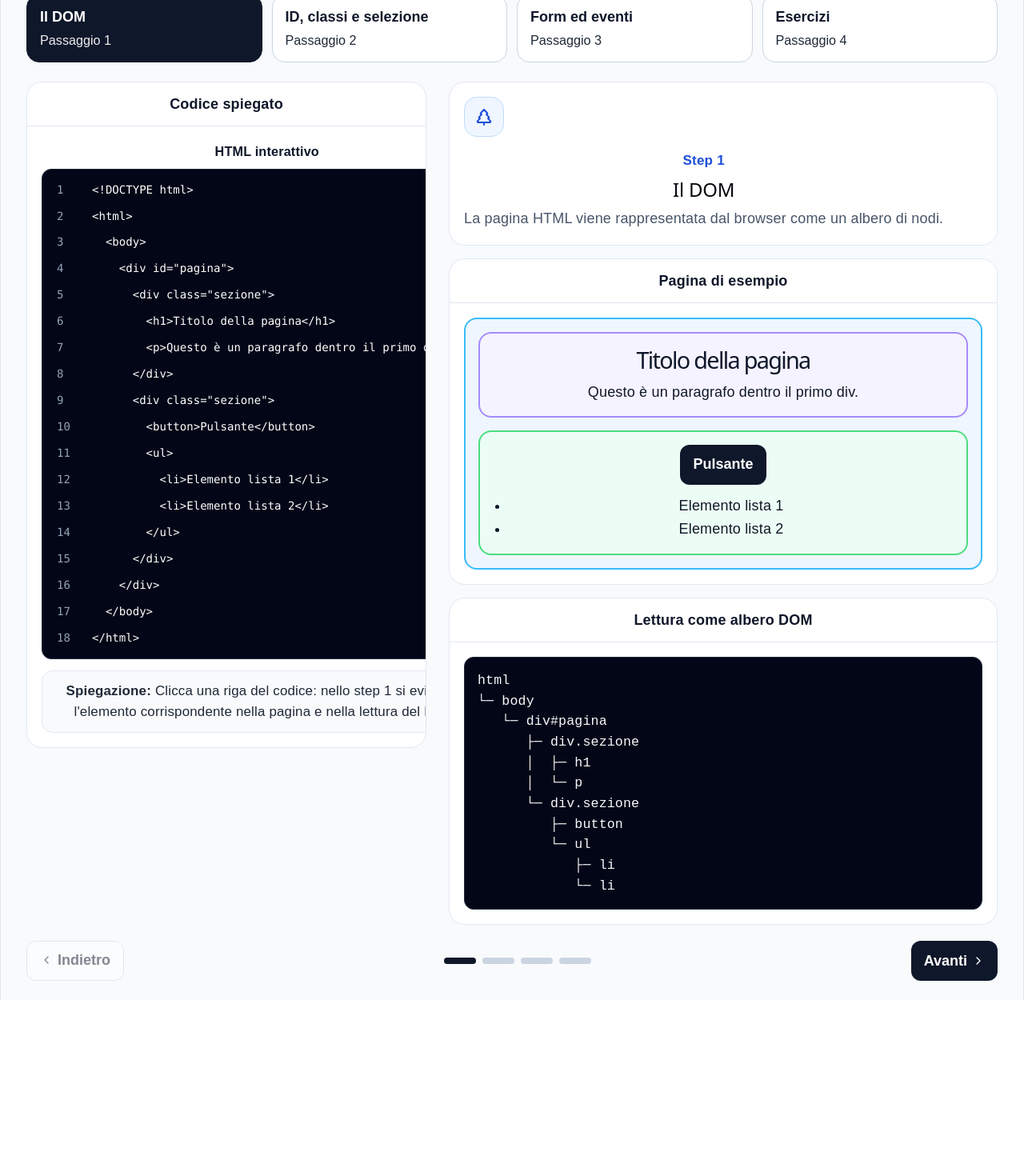
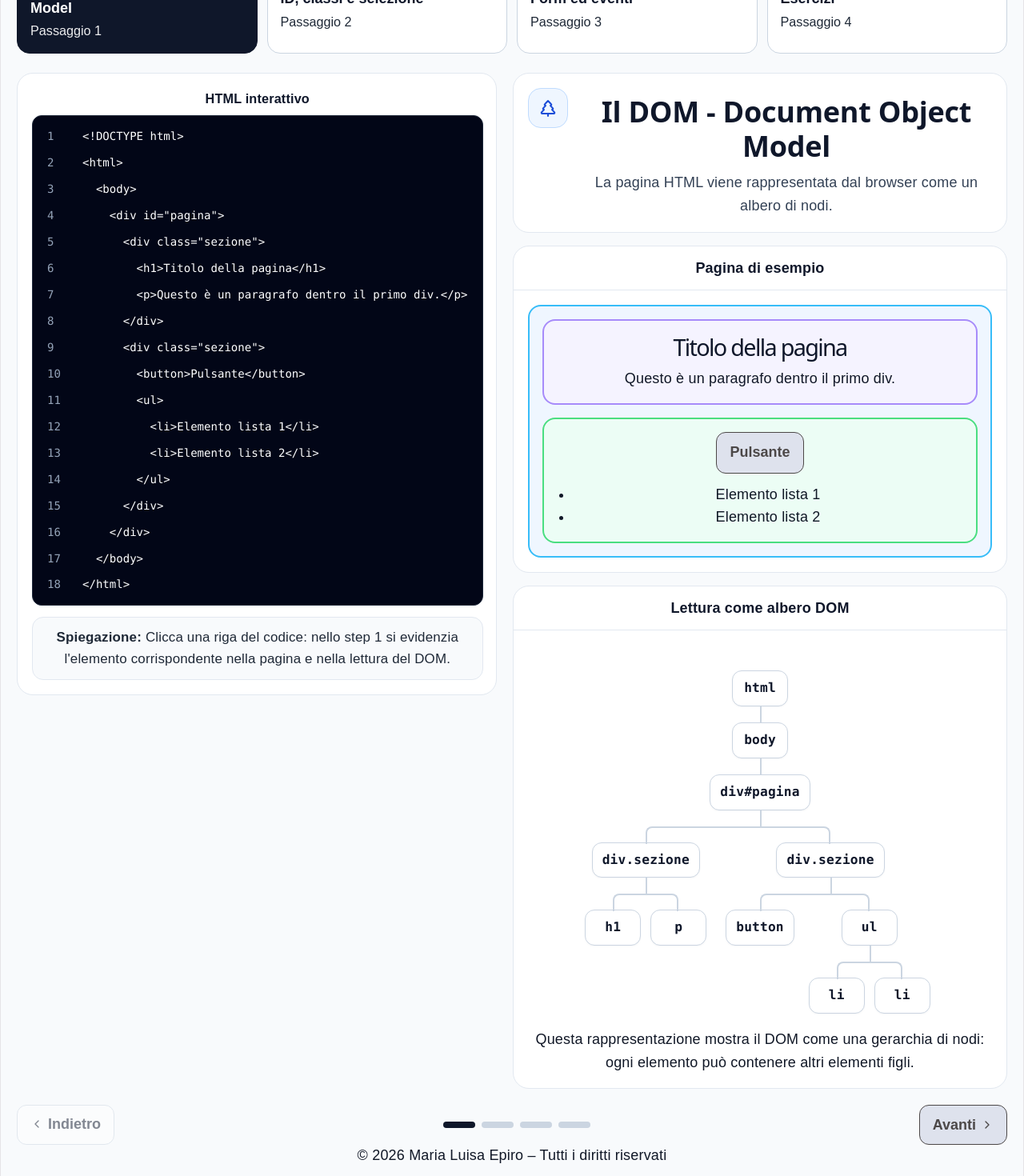
Before and after one commit to helloprofssa-web/wizard-dom, a React (Vite) app: page / in a window 1280 px wide. Shown: the part 220-1690 px from the top of the page at 80% size. Before the commit the page ends 1470 px from the top, so only its background shows below. Built offline with nearby package versions, Linux system fonts and the light colour scheme.

Commit message:
dom finale

```diff
--- a/src/App.css
+++ b/src/App.css
@@ -405,8 +405,9 @@ code {
 
 .demo-button,
 .primary-btn {
-  background: #0f172a;
-  color: white;
+  background: #dee2ed;
+  border: 1px solid rgb(76, 72, 72);
+  color: rgb(76, 72, 72);
 }
 
 .secondary-btn {
@@ -508,7 +509,7 @@ code {
 }
 
 .dom-highlight-button {
-  box-shadow: 0 0 0 4px rgba(59, 130, 246, 0.3);
+  box-shadow: 0 0 0 4px rgba(5, 82, 205, 0.3);
 }
 
 .dom-highlight-list {
@@ -619,3 +620,89 @@ button:disabled {
     flex-direction: column;
   }
 }
+
+.step-header-wrap {
+  display: flex;
+  gap: 16px;
+  align-items: flex-start;
+  flex-wrap: wrap;
+}
+
+.step-header-icon {
+  background: #eff6ff;
+  border: 1px solid #bfdbfe;
+  border-radius: 16px;
+  padding: 12px;
+  display: inline-flex;
+}
+
+.step-header-content {
+  min-width: 0;
+  flex: 1;
+}
+
+.step-heading-small {
+  margin: 0;
+  color: #1d4ed8;
+  font-weight: 700;
+  font-size: 0.95rem;
+}
+
+.step-heading-title {
+  margin: 8px 0 10px;
+  color: #0f172a;
+  font-size: 2rem;
+  font-weight: 700;
+  line-height: 1.2;
+}
+
+.step-heading-text {
+  margin: 0;
+  color: #334155;
+  line-height: 1.6;
+  font-size: 1rem;
+}
+/* ===== FIX LARGHEZZA LAYOUT ===== */
+
+.app-shell {
+  padding: 20px 20px; /* leggermente ridotto */
+}
+
+.main-layout {
+  grid-template-columns: minmax(480px, 600px) 1fr; /* solo un po’ più largo */
+  gap: 20px;
+}
+
+/* ===== FIX CODICE CHE ESCE ===== */
+
+.panel-body {
+  min-width: 0;
+  overflow: hidden;
+}
+
+.code-block,
+.interactive-code-block {
+  width: 100%;
+  max-width: 100%;
+  min-width: 0;
+  overflow-x: auto;
+  box-sizing: border-box;
+}
+
+/* IMPORTANTE: evita che il testo allarghi il box */
+.code-text,
+.interactive-code-text {
+  min-width: 0;
+  display: block;
+}
+
+/* leggero miglioramento leggibilità */
+.code-block {
+  font-size: 0.85rem;
+}
+
+.interactive-code-line-active {
+  background: rgba(59, 130, 246, 0.25);
+  border: 4px solid #3b82f6;
+  transform: scale(1.01);
+}
--- a/src/App.jsx
+++ b/src/App.jsx
@@ -2,7 +2,6 @@ import React, { useState } from "react";
 import {
   ChevronLeft,
   ChevronRight,
-  Code2,
   TreePine,
   MousePointerClick,
   FormInput,
@@ -15,12 +14,13 @@ import Step1Dom from "./steps/Step1Dom";
 import Step2Selectors from "./steps/Step2Selectors";
 import Step3Events from "./steps/Step3Events";
 import Step4Exercises from "./steps/Step4Exercises";
+import Footer from "./components/Footer";
 
 const stepMeta = [
   {
     id: 1,
     short: "DOM",
-    title: "Il DOM",
+    title: "Il DOM - Document Object Model",
     subtitle: "Passaggio 1",
     description:
       "La pagina HTML viene rappresentata dal browser come un albero di nodi.",
@@ -55,17 +55,7 @@ const stepMeta = [
   },
 ];
 
-function StepBadge({ active, children }) {
-  return (
-    <div className={`step-badge ${active ? "step-badge-active" : ""}`}>
-      {children}
-    </div>
-  );
-}
-
-function TopPanel({ step }) {
-  const current = stepMeta[step - 1];
-
+function TopPanel() {
   return (
     <div className="top-panel">
       <div>
@@ -75,10 +65,6 @@ function TopPanel({ step }) {
           dentro una pagina HTML: DOM, selezione degli elementi, script ed
           eventi.
         </p>
-      </div>
-
-      <div className="step-badge">
-        Step {current.id} di {stepMeta.length}
       </div>
     </div>
   );
@@ -91,43 +77,14 @@ function StepHeader({ step }) {
   return (
     <div className="panel">
       <div className="panel-body">
-        <div
-          style={{
-            display: "flex",
-            gap: "16px",
-            alignItems: "flex-start",
-            flexWrap: "wrap",
-          }}
-        >
-          <div
-            style={{
-              background: "#eff6ff",
-              border: "1px solid #bfdbfe",
-              borderRadius: "16px",
-              padding: "12px",
-              display: "inline-flex",
-            }}
-          >
+        <div className="step-header-wrap">
+          <div className="step-header-icon">
             <Icon size={24} color="#1d4ed8" />
           </div>
 
-          <div>
-            <p
-              style={{
-                margin: 0,
-                color: "#1d4ed8",
-                fontWeight: 700,
-                fontSize: "0.95rem",
-              }}
-            >
-              Step {current.id}
-            </p>
-
-            <h2 style={{ margin: "8px 0 8px" }}>{current.title}</h2>
-
-            <p style={{ margin: 0, color: "#475569", lineHeight: 1.6 }}>
-              {current.description}
-            </p>
+          <div className="step-header-content">
+            <h2 className="step-heading-title">{current.title}</h2>
+            <p className="step-heading-text">{current.description}</p>
           </div>
         </div>
       </div>
@@ -148,7 +105,7 @@ export default function App() {
 
   return (
     <div className="app-shell">
-      <TopPanel step={step} />
+      <TopPanel />
 
       <div className="progress-wrap">
         <div className="progress-bar" style={{ width: `${progress}%` }} />
@@ -217,6 +174,7 @@ export default function App() {
           </span>
         </button>
       </div>
+       <Footer />
     </div>
   );
 }
--- /dev/null
+++ b/src/DomTree.css
@@ -0,0 +1,98 @@
+.dom-org-chart {
+  width: 100%;
+  padding: 12px 0 4px;
+  overflow-x: auto;
+}
+
+.dom-org-chart-inner {
+  width: max-content;
+  margin: 0 auto;
+}
+
+.dom-org-chart ul {
+  position: relative;
+  padding-top: 20px;
+  margin: 0;
+  padding-left: 0;
+  white-space: nowrap;
+}
+
+.dom-org-chart li {
+  display: inline-block;
+  position: relative;
+  text-align: center;
+  list-style-type: none;
+  padding: 20px 6px 0 6px;
+  vertical-align: top;
+}
+
+/* linee orizzontali tra fratelli */
+.dom-org-chart li::before,
+.dom-org-chart li::after {
+  content: "";
+  position: absolute;
+  top: 0;
+  right: 50%;
+  width: 50%;
+  height: 20px;
+  border-top: 2px solid #cbd5e1;
+}
+
+.dom-org-chart li::after {
+  left: 50%;
+  right: auto;
+  border-left: 2px solid #cbd5e1;
+}
+
+/* se il nodo è unico figlio, nessuna linea laterale */
+.dom-org-chart li:only-child::before,
+.dom-org-chart li:only-child::after {
+  display: none;
+}
+
+.dom-org-chart li:only-child {
+  padding-top: 0;
+}
+
+/* elimina la linea sinistra del primo e destra dell’ultimo */
+.dom-org-chart li:first-child::before,
+.dom-org-chart li:last-child::after {
+  border: 0 none;
+}
+
+/* angoli */
+.dom-org-chart li:last-child::before {
+  border-right: 2px solid #cbd5e1;
+  border-radius: 0 8px 0 0;
+}
+
+.dom-org-chart li:first-child::after {
+  border-radius: 8px 0 0 0;
+}
+
+/* linea verticale dal genitore ai figli */
+.dom-org-chart ul ul::before {
+  content: "";
+  position: absolute;
+  top: 0;
+  left: 50%;
+  width: 0;
+  height: 20px;
+  border-left: 2px solid #cbd5e1;
+}
+
+/* box del nodo */
+.org-node {
+  display: inline-block;
+  min-width: 70px;
+  padding: 8px 12px;
+  background: white;
+  border: 1px solid #cbd5e1;
+  border-radius: 12px;
+  color: #0f172a;
+  font-family: "Consolas", "Courier New", monospace;
+  font-size: 0.9rem;
+  font-weight: 600;
+  white-space: nowrap;
+  box-shadow: 0 1px 2px rgba(15, 23, 42, 0.04);
+}
--- a/src/components/SidebarCode.jsx
+++ b/src/components/SidebarCode.jsx
@@ -159,7 +159,6 @@ export default function SidebarCode({ step }) {
   if (step === 1) {
     return (
       <div className="panel">
-        <div className="panel-header">Codice spiegato</div>
         <div className="panel-body">
           <div className="code-columns">
             <InteractiveStep1Code />
--- a/src/steps/Step1Dom.jsx
+++ b/src/steps/Step1Dom.jsx
@@ -1,5 +1,6 @@
 import React, { useEffect, useState } from "react";
 import "../App.css";
+import "../DomTree.css";
 
 function isActive(target, current) {
   if (!current) return false;
@@ -62,23 +63,58 @@ export default function Step1Dom() {
       </div>
 
       <div className="panel">
-        <div className="panel-header">Lettura come albero DOM</div>
-        <div className="panel-body">
-          <pre className="tree-block">{String.raw`html
-└─ body
-   └─ div#pagina
-      ├─ div.sezione
-      │  ├─ h1
-      │  └─ p
-      └─ div.sezione
-         ├─ button
-         └─ ul
-            ├─ li
-            └─ li`}</pre>
+  <div className="panel-header">Lettura come albero DOM</div>
+  <div className="panel-body">
+    <div className="dom-org-chart">
+      <div className="dom-org-chart-inner">
+      <ul>
+        <li>
+          <div className="org-node">html</div>
+          <ul>
+            <li>
+              <div className="org-node">body</div>
+              <ul>
+                <li>
+                  <div className="org-node">div#pagina</div>
+                  <ul>
+                    <li>
+                      <div className="org-node">div.sezione</div>
+                      <ul>
+                        <li><div className="org-node">h1</div></li>
+                        <li><div className="org-node">p</div></li>
+                      </ul>
+                    </li>
+                    <li>
+                      <div className="org-node">div.sezione</div>
+                      <ul>
+                        <li><div className="org-node">button</div></li>
+                        <li>
+                          <div className="org-node">ul</div>
+                          <ul>
+                            <li><div className="org-node">li</div></li>
+                            <li><div className="org-node">li</div></li>
+                          </ul>
+                        </li>
+                      </ul>
+                    </li>
+                  </ul>
+                </li>
+              </ul>
+            </li>
+          </ul>
+        </li>
+      </ul>
+    </div>
+</div>
+    <div className="tree-legend">
+      <p className="panel-text">
+        Questa rappresentazione mostra il DOM come una gerarchia di nodi:
+        ogni elemento può contenere altri elementi figli.
+      </p>
+    </div>
+  </div>
+</div>
 
-
-        </div>
-      </div>
     </div>
   );
 }
```
Also changed, not shown: src/Innerhtml.html (added).
